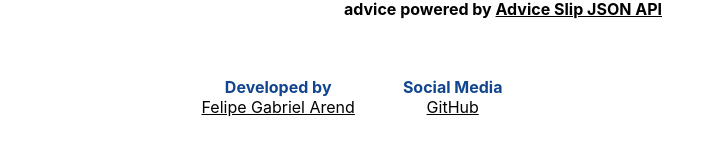
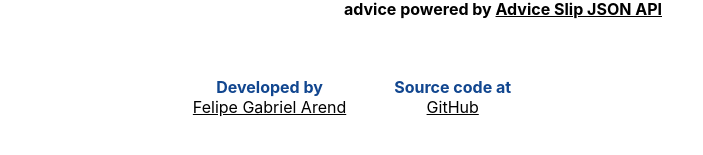
Before and after one commit to fgarend/react-advice-slip, a React (Create React App) app: page / in a window 1280 px wide. Shown: the part 419-574 px from the top of the page, without its empty margins (288-991 px from the left). Built offline with nearby package versions, Linux system fonts and the light colour scheme; no server answers.

Commit message:
Rename 'social media' to 'source code at'

```diff
--- a/src/Footer/Footer.jsx
+++ b/src/Footer/Footer.jsx
@@ -10,7 +10,7 @@ function Footer() {
         <ExternalLink href="https://www.linkedin.com/in/felipegabrielarend/">Felipe Gabriel Arend</ExternalLink>
       </Section>
 
-      <Section title="Social Media">
+      <Section title="Source code at">
         <ExternalLink href="https://github.com/FrameForce/react-advice-slip">GitHub</ExternalLink>
       </Section>
     </footer>
```
Also changed, not shown: 1 other file (tests, documents, lock files or other folders).
